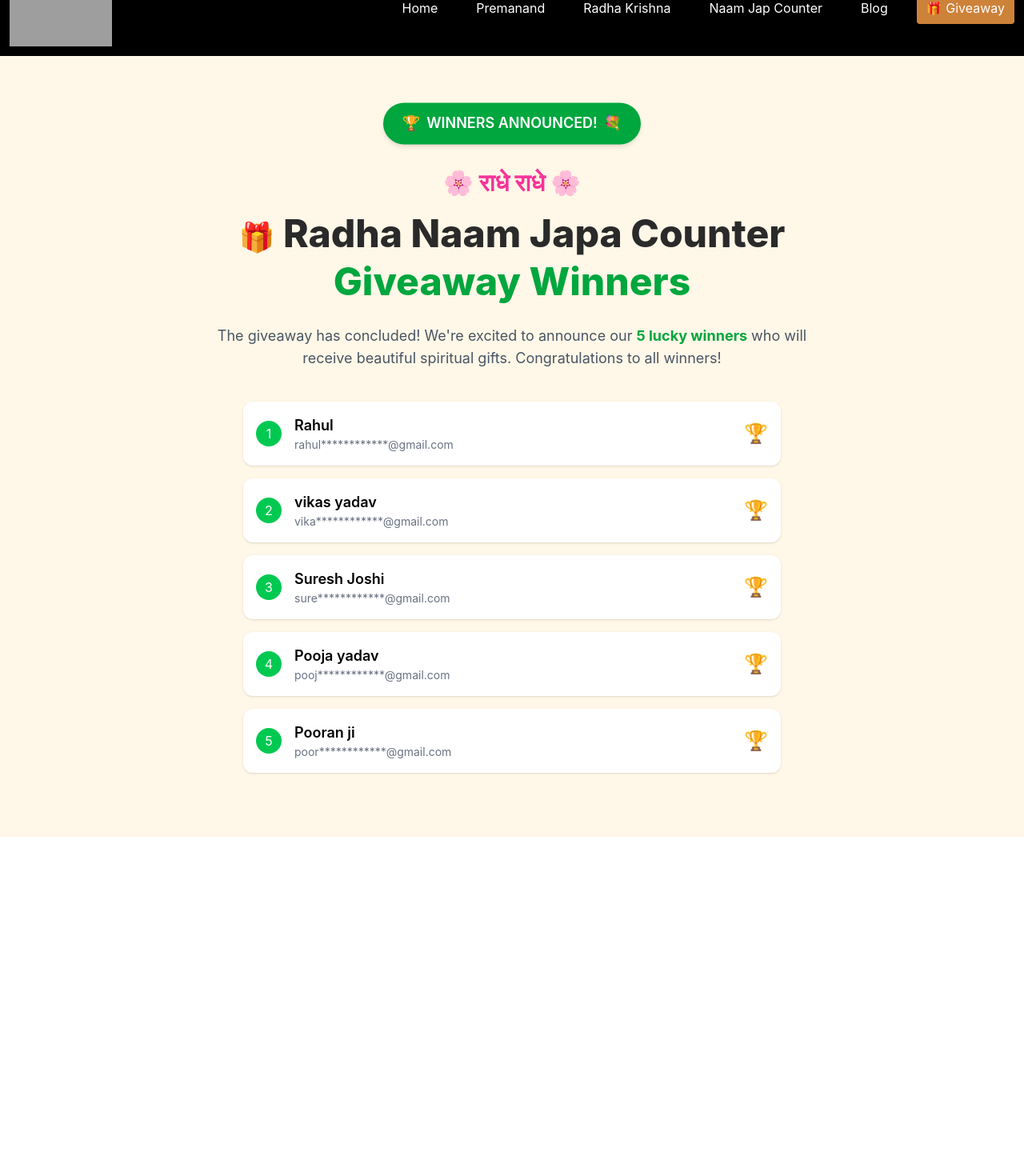
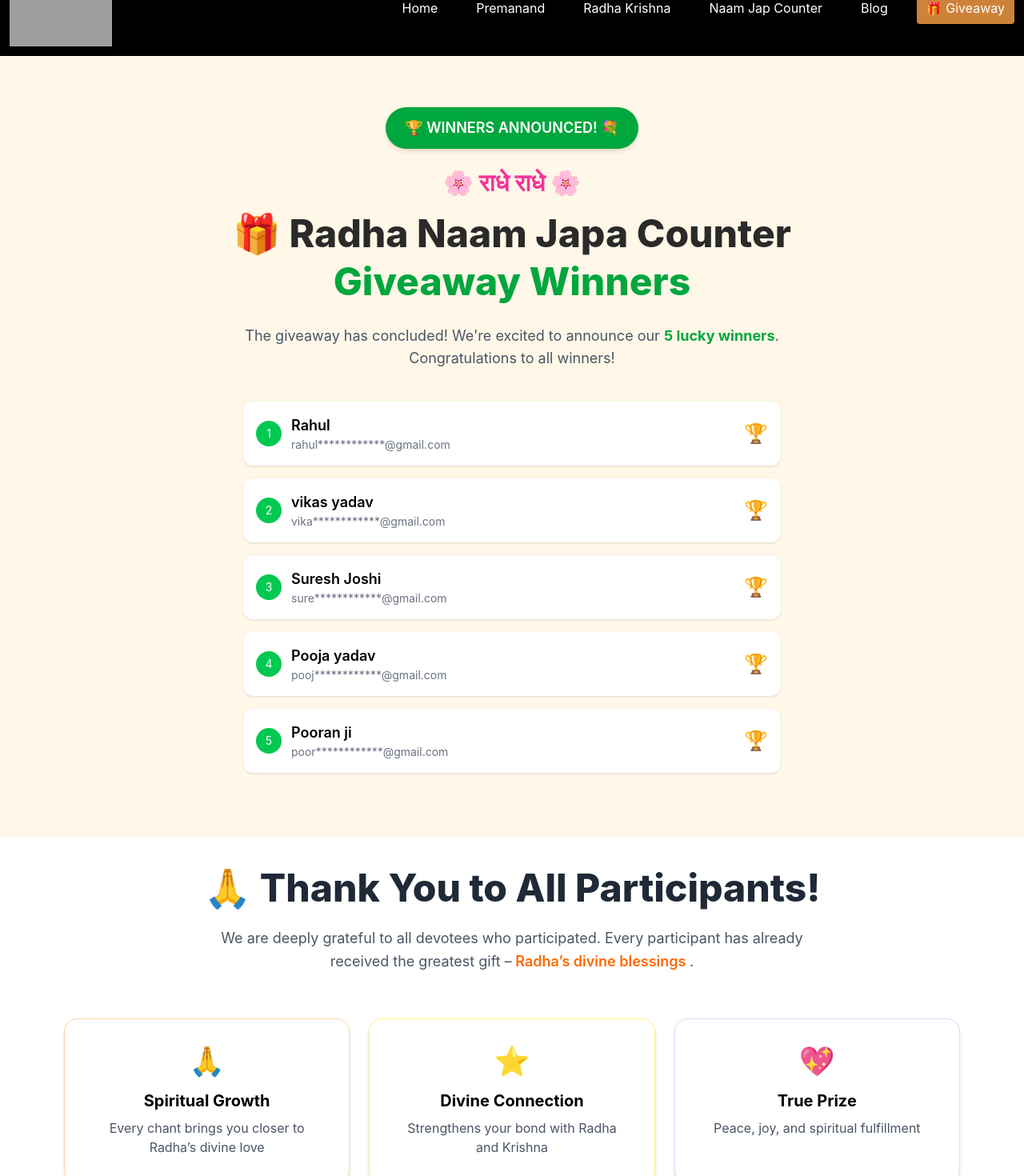
Before and after one commit to rahul-yadav695/radha-counter-react, a React (Vite) app: page /Giveaway in a window 1280 px wide. Shown: the part 50-1520 px from the top of the page at 80% size. Before the commit the page ends 1096 px from the top, so only its background shows below. Built offline with nearby package versions, Linux system fonts and the light colour scheme; grey boxes are pictures that could not be loaded.

Commit message:
giveaway card add

```diff
--- a/src/components/Giveaway.jsx
+++ b/src/components/Giveaway.jsx
@@ -6,50 +6,131 @@ const winners = [
     { id: 3, name: "Suresh Joshi", email: "sure************@gmail.com" },
     { id: 4, name: "Pooja yadav", email: "pooj************@gmail.com" },
     { id: 5, name: "Pooran ji", email: "poor************@gmail.com" },
+];
 
+const products = [
+    {
+        id: 1,
+        title: "Hem Jewels 999 Pure Silver Radhe Krishna",
+        image: "/images/product1.jpg",
+        link: "https://amazon.in"
+    },
+    {
+        id: 2,
+        title: "Radha Krishna Crystal Ball Night Lamp",
+        image: "/images/product2.jpg",
+        link: "https://amazon.in"
+    },
+    {
+        id: 3,
+        title: "Radha Krishna Wall Frame",
+        image: "/images/product3.jpg",
+        link: "https://amazon.in"
+    },
+    {
+        id: 4,
+        title: "Radha Krishna Idol",
+        image: "/images/product4.jpg",
+        link: "https://amazon.in"
+    },
+    {
+        id: 5,
+        title: "Radha Krishna Photo Frame",
+        image: "/images/product5.jpg",
+        link: "https://amazon.in"
+    },
+    {
+        id: 6,
+        title: "Radha Krishna Decorative Gift",
+        image: "/images/product6.jpg",
+        link: "https://amazon.in"
+    }
 ];
+
 
 const GiveawayWinnerSection = () => {
     return (
-        <div className="w-full bg-[#FFF7E7] py-16 px-4 flex flex-col items-center">
+        <>
+            <div className="w-full bg-[#FFF7E7] py-12 sm:py-16 px-4 flex flex-col items-center">
 
-            <div className="bg-green-600 text-white px-6 py-3 rounded-full shadow-md flex items-center gap-2 text-lg font-semibold float-animation">
-                <span>🏆</span>
-                WINNERS ANNOUNCED!
-                <span>💐</span>
+                <div className="bg-green-600 text-white px-4 sm:px-6 py-2 sm:py-3 rounded-full shadow-md flex items-center gap-2 text-sm sm:text-lg font-semibold">
+                    🏆 WINNERS ANNOUNCED! 💐
                 </div>
 
-            <h2 className="text-3xl font-bold text-pink-500 mt-6 flex items-center gap-3"> 🌸 राधे राधे 🌸 </h2>
+                <h2 className="text-xl sm:text-3xl font-bold text-pink-500 mt-6 text-center">
+                    🌸 राधे राधे 🌸
+                </h2>
 
-            <h1 className="text-center text-5xl font-extrabold text-[#2A2A2A] mt-4 leading-tight">
-                <span className="text-4xl">🎁</span> Radha Naam Japa Counter <br />
+                <h1 className="text-center text-3xl sm:text-5xl font-extrabold text-[#2A2A2A] mt-4 leading-tight">
+                    🎁 Radha Naam Japa Counter <br />
                     <span className="text-green-600">Giveaway Winners</span>
                 </h1>
 
-            <p className="text-center text-gray-600 max-w-3xl mt-6 text-lg">
+                <p className="text-center text-gray-600 max-w-3xl mt-5 sm:mt-6 text-base sm:text-lg px-2">
                     The giveaway has concluded! We're excited to announce our{" "}
-                <span className="font-bold text-green-600">5 lucky winners</span> who will
-                receive beautiful spiritual gifts. Congratulations to all winners!
+                    <span className="font-bold text-green-600">5 lucky winners</span>.
+                    Congratulations to all winners!
                 </p>
 
-            <div className="w-full max-w-2xl mt-10">
+                <div className="w-full max-w-2xl mt-8 sm:mt-10">
                     {winners.map((item, index) => (
-                    <div key={item.id} className="flex items-center justify-between bg-white p-4 rounded-xl shadow mb-4">
-
-                        <div className="flex items-center gap-4">
-                            <span className="w-8 h-8 rounded-full bg-green-500 text-white flex items-center justify-center">
+                        <div
+                            key={item.id}
+                            className="flex flex-col sm:flex-row sm:items-center sm:justify-between bg-white p-4 rounded-xl shadow mb-4 gap-3"
+                        >
+                            <div className="flex items-center gap-3">
+                                <span className="w-8 h-8 rounded-full bg-green-500 text-white flex items-center justify-center text-sm">
                                     {index + 1}
                                 </span>
                                 <div>
-                                <h2 className="font-semibold text-lg">{item.name}</h2>
-                                <p className="text-sm text-gray-500">{item.email}</p>
+                                    <h2 className="font-semibold text-base sm:text-lg">{item.name}</h2>
+                                    <p className="text-xs sm:text-sm text-gray-500">{item.email}</p>
                                 </div>
                             </div>
-                        <span className="text-yellow-500 text-2xl">🏆</span>
+                            <span className="text-yellow-500 text-xl sm:text-2xl self-end sm:self-auto">🏆</span>
                         </div>
                     ))}
                 </div>
             </div>
+
+            <div className="max-w-6xl mx-auto w-full text-center mb-16 sm:mb-20 mt-10 px-4">
+                <h1 className="text-3xl sm:text-5xl font-extrabold text-[#1f2937]">
+                    🙏 Thank You to All Participants!
+                </h1>
+
+                <p className="text-gray-600 max-w-3xl mx-auto mt-5 sm:mt-6 text-base sm:text-lg leading-relaxed">
+                    We are deeply grateful to all devotees who participated.
+                    Every participant has already received the greatest gift –
+                    <span className="font-semibold text-orange-500"> Radha’s divine blessings </span>.
+                </p>
+
+                <div className="grid grid-cols-1 sm:grid-cols-2 md:grid-cols-3 gap-6 mt-10 sm:mt-14">
+                    <div className="bg-white rounded-2xl shadow-md p-6 sm:p-8 border border-orange-200">
+                        <div className="text-4xl mb-4">🙏</div>
+                        <h2 className="text-lg sm:text-xl font-bold mb-2">Spiritual Growth</h2>
+                        <p className="text-gray-600 text-sm sm:text-base">
+                            Every chant brings you closer to Radha’s divine love
+                        </p>
+                    </div>
+
+                    <div className="bg-white rounded-2xl shadow-md p-6 sm:p-8 border border-yellow-200">
+                        <div className="text-4xl mb-4">⭐</div>
+                        <h2 className="text-lg sm:text-xl font-bold mb-2">Divine Connection</h2>
+                        <p className="text-gray-600 text-sm sm:text-base">
+                            Strengthens your bond with Radha and Krishna
+                        </p>
+                    </div>
+
+                    <div className="bg-white rounded-2xl shadow-md p-6 sm:p-8 border border-purple-200">
+                        <div className="text-4xl mb-4">💖</div>
+                        <h2 className="text-lg sm:text-xl font-bold mb-2">True Prize</h2>
+                        <p className="text-gray-600 text-sm sm:text-base">
+                            Peace, joy, and spiritual fulfillment
+                        </p>
+                    </div>
+                </div>
+            </div>
+        </>
     );
 };
 
```
Lines whose indentation alone changed are shown as unchanged.
